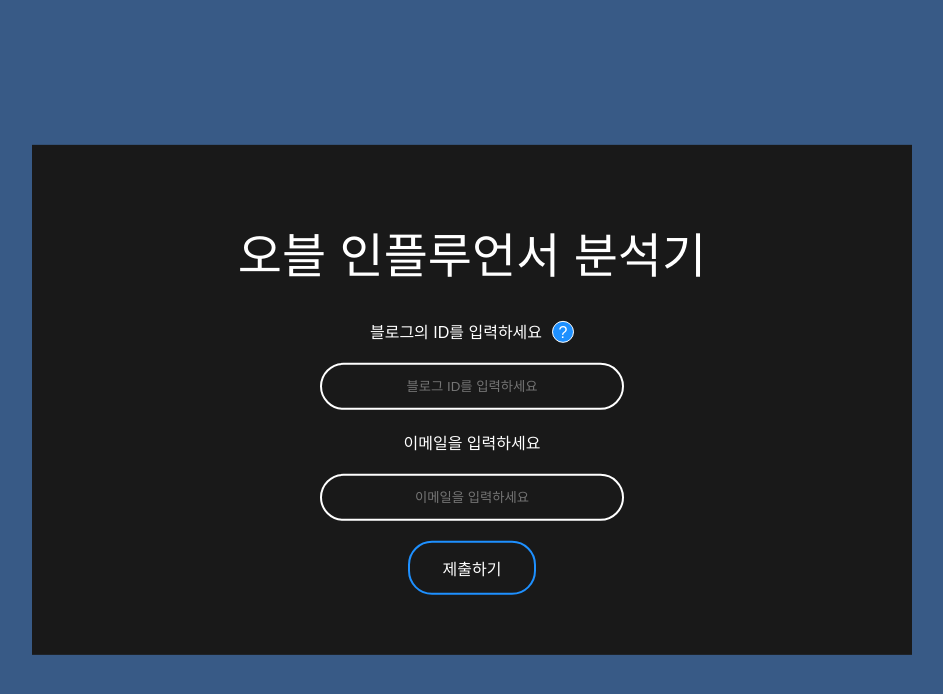
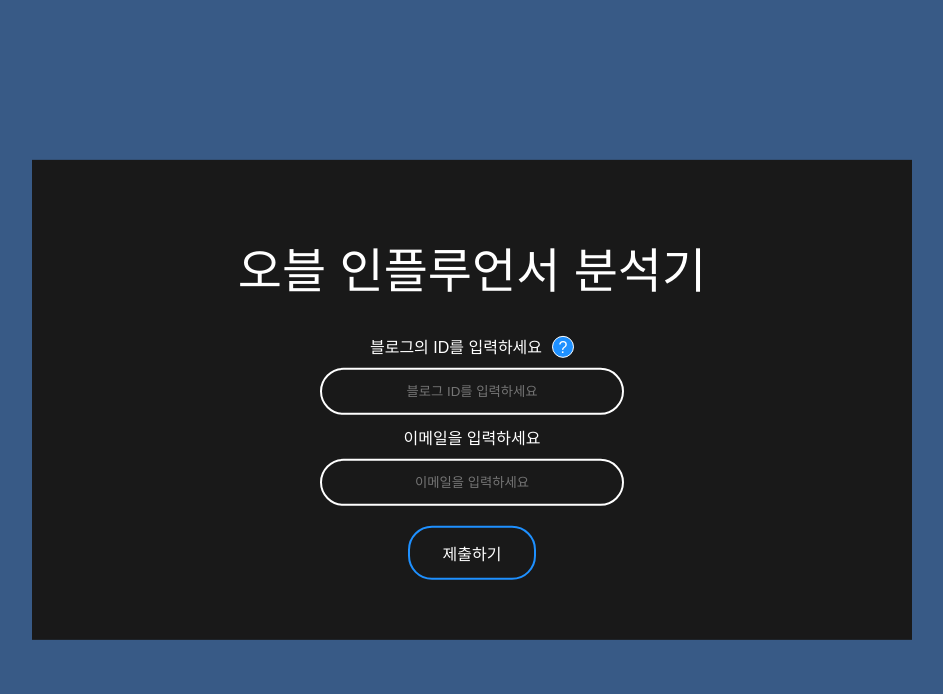
Before and after one commit to hyde0395/ohble_influencer_analysis_website, a Next.js app: page / in a window 1280 px wide. Shown: the top 694 px of the page, without its empty margins (168-1111 px from the left). Built offline with nearby package versions, Linux system fonts and the light colour scheme.

Commit message:
input vaildation 및 error message 버그 해결

```diff
--- a/package.json
+++ b/package.json
@@ -17,6 +17,7 @@
     "next": "13.4.4",
     "react": "18.2.0",
     "react-dom": "18.2.0",
+    "react-hook-form": "^7.44.3",
     "typescript": "5.1.3"
   }
 }
--- a/pages/index.tsx
+++ b/pages/index.tsx
@@ -1,21 +1,46 @@
 import { useState } from "react";
+import { appendErrors, useForm } from "react-hook-form";
 
 export default function Home() {
+  interface HookFormTypes {
+    id: string;
+    email: string;
+  }
+
   // 물음표 버튼 State 설정
   const [visible, setVisible] = useState(false);
   // Submit 버튼 State 설정
   const [submit, setSubmit] = useState(false);
 
-  const onSubmit = (event: React.SyntheticEvent<HTMLFormElement>) => {
-    event.preventDefault();
+  // handleSumbit
+  // watch는 입력값를 감시하는 기능
+  // register 결과 데이터의 속성을 결정하고 검증할때 쓴다.
+  const {
+    register,
+    watch,
+    handleSubmit,
+    // formState 속성에서 제출중인지 상태를 체크하여서 더블클릭시 중복 제출되는것을 막는다.
+    formState: { isSubmitting, errors, isDirty },
+  } = useForm<HookFormTypes>();
+  // 콘솔창에서 input 입력값을 실시간 감시.
+  // console.log(watch());
+  console.log(errors);
+
+  const onValid = (data: HookFormTypes) => {
+    console.log(data, "onvaild");
     setSubmit(true);
   };
+
+  // const onSubmit = (event: React.SyntheticEvent<HTMLFormElement>) => {
+  //   // 제출해도 페이지 새로고침 안되도록 하는 함수.
+  //   event.preventDefault();
+  // };
   return (
     <form
       acceptCharset="utf-8"
       method="get"
       className="box"
-      onSubmit={onSubmit}
+      onSubmit={handleSubmit(onValid)}
     >
       <h1>오블 인플루언서 분석기</h1>
       <p>블로그의 ID를 입력하세요</p>
@@ -38,25 +63,40 @@ export default function Home() {
         </div>
       )}
       <input
+        aria-invalid={!isDirty ? undefined : errors.id ? "true" : "false"}
+        {...register("id", {
+          required: "블로그 아이디를 입력해주세요",
+          pattern: {
+            value: /^[A-Za-z0-9]+$/i,
+            message: "아이디는 소문자, 대문자, 숫자로 구성되어야합니다",
+          },
+        })}
         type="text"
-        className="inputID"
-        required
+        className="id"
         placeholder="블로그 ID를 입력하세요"
-        onInvalid={(e) =>
-          (e.target as HTMLInputElement).setCustomValidity(
-            "네이버 아이디를 입력해주세요"
-          )
-        }
-        // required 유효성 에러 text 바꾸기
       />
+      {errors.id && <small role="alert">{errors.id.message}</small>}
       <p>이메일을 입력하세요</p>
       <input
+        {...register("email", {
+          required: "이메일을 입력하세요.",
+          pattern: {
+            value: /\S+@\S+\.\S+/,
+            message: "@과 .이 포함되지 않았습니다.",
+          },
+        })}
         type="text"
-        required
-        className="inputEmail"
+        className="email"
         placeholder="이메일을 입력하세요"
       />
-      <input type="submit" className="submit" value="제출하기" />
+      {errors.email && <small role="alert">{errors.email.message}</small>}
+      <input
+        type="submit"
+        className="submit"
+        value="제출하기"
+        disabled={isSubmitting}
+      />
+
       {submit && (
         <div className="endingBox">
           <div
--- a/styles/globals.css
+++ b/styles/globals.css
@@ -48,7 +48,7 @@ p {
   border: 0;
   background: none;
   display: block;
-  margin: 20px auto;
+  margin: 10px auto;
   text-align: center;
   border: 2px solid #ffffff;
   padding: 14px 10px;
@@ -127,3 +127,10 @@ p {
   line-height: 25px;
   margin-top: 100px;
 }
+
+small {
+  color: #fff763;
+  display: block;
+  font-size: 15px;
+  margin: 10px;
+}
```
Also changed, not shown: 1 other file (tests, documents, lock files or other folders).
